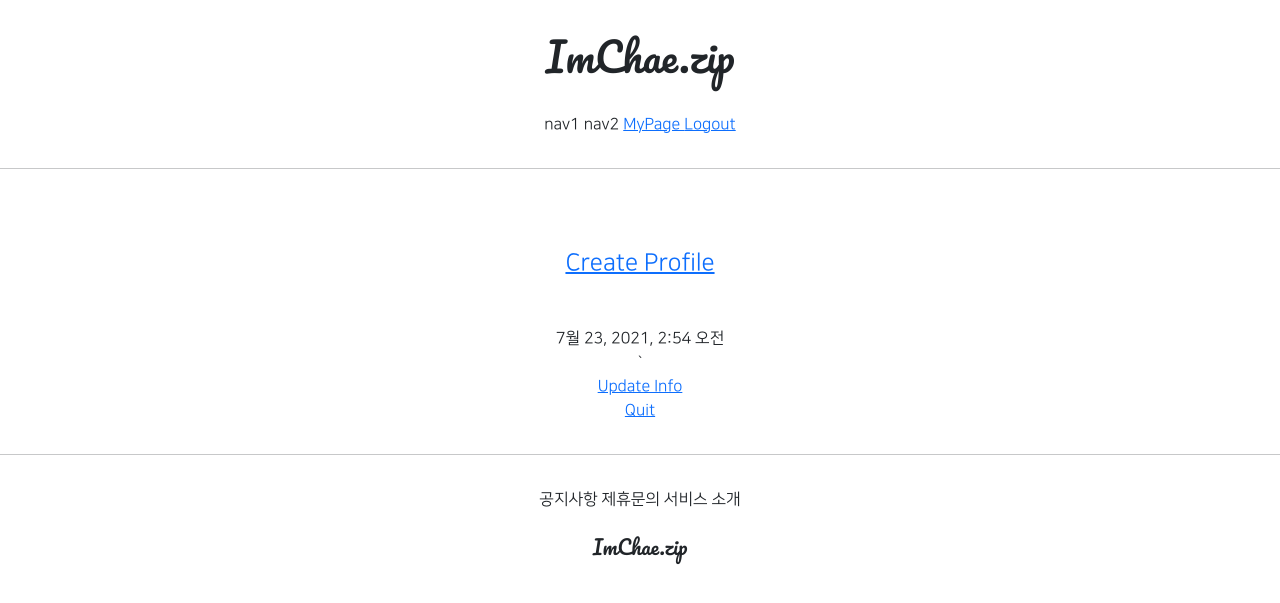
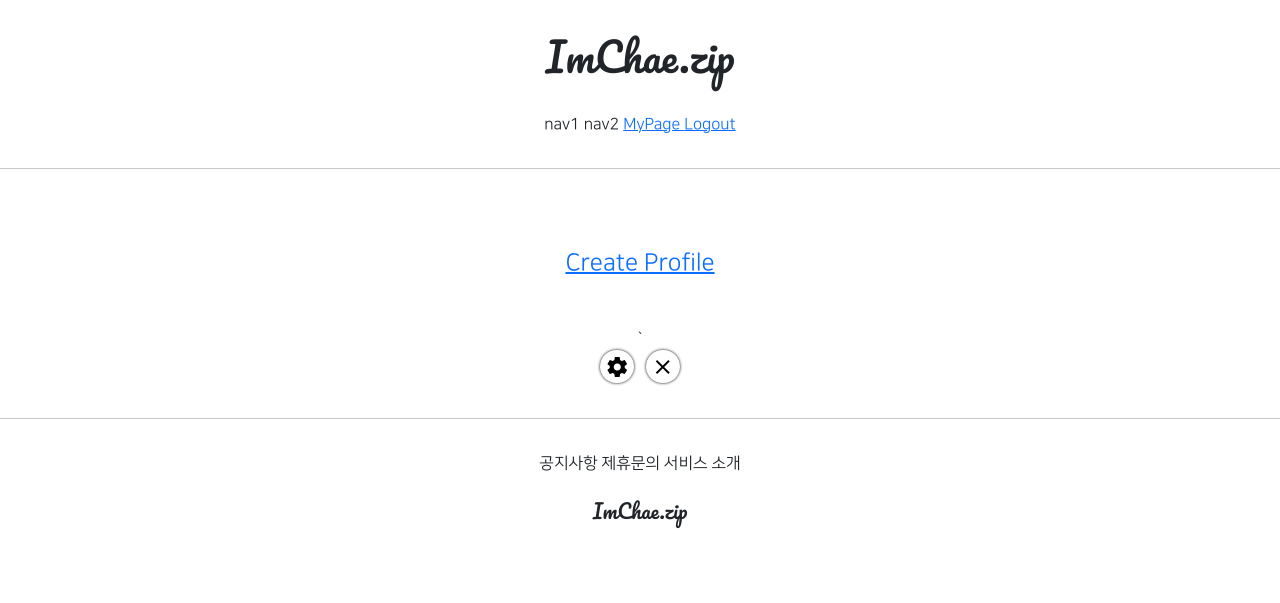
Before and after one commit to chaejinims2/djangoProject2, a Django app: page /accounts/detail/2 in a window 1280 px wide. Shown: the top 603 px of the page. Run offline with Django 3.2, Linux system fonts and the light colour scheme; a user stored in the database is signed in; data comes from the database, SQL or seed files in the repository; both versions use the stored data as it was after the commit; parts of the project's set-up code (start-up, migrations or seed data) failed here and were passed over.

Commit message:
7/29 4ban class commit 2

```diff
--- a/accountapp/templates/accountapp/detail.html
+++ b/accountapp/templates/accountapp/detail.html
@@ -26,21 +26,17 @@
             </h4>
             {% endif %}
         </div>
-        <div>
-            {{ target_user.date_joined }}
-        </div>
 
         {%  if user == target_user %}`
 
         <div>
-            <a href="{%  url 'accountapp:update' pk=target_user.pk %}">
-                Update Info
+            <a href="{%  url 'accountapp:update' pk=target_user.pk %}"
+                class="material-icons round_button mx-1">
+                 settings
             </a>
-        </div>
-
-        <div>
-            <a href="{%  url 'accountapp:delete' pk=target_user.pk %}">
-                Quit
+            <a href="{%  url 'accountapp:delete' pk=target_user.pk %}"
+                class="material-icons round_button mx-1">
+                 close
             </a>
         </div>
 
--- a/templates/head.html
+++ b/templates/head.html
@@ -1,4 +1,4 @@
-{% load static %}
+{%  load static %}
 
 <head>
     <meta charset="UTF-8">
@@ -16,12 +16,12 @@
     <link rel="preconnect" href="https://fonts.gstatic.com" crossorigin>
     <link href="https://fonts.googleapis.com/css2?family=Pacifico&display=swap" rel="stylesheet">
 
-    <link rel="stylesheet" type="text/css" href="{% static 'base.css'%}">
+    {# Default CSS Link #}
+    <link rel="stylesheet" type="text/css" href="{% static 'base.css' %}">
 
     {# MATERIAL ICONS LINK #}
-    <link href=“https://fonts.googleapis.com/css2?family=Material+Icons”
-      rel=“stylesheet”>
-
+    <link href="https://fonts.googleapis.com/css2?family=Material+Icons"
+      rel="stylesheet">
 
     <style>
         @font-face {
@@ -45,6 +45,7 @@
             url("{% static 'fonts/NanumSquareL.otf' %}") format("opentype");
         }
     </style>
+
 </head>
 
 
```
Also changed, not shown: db.sqlite3. Lines whose indentation alone changed are shown as unchanged.
